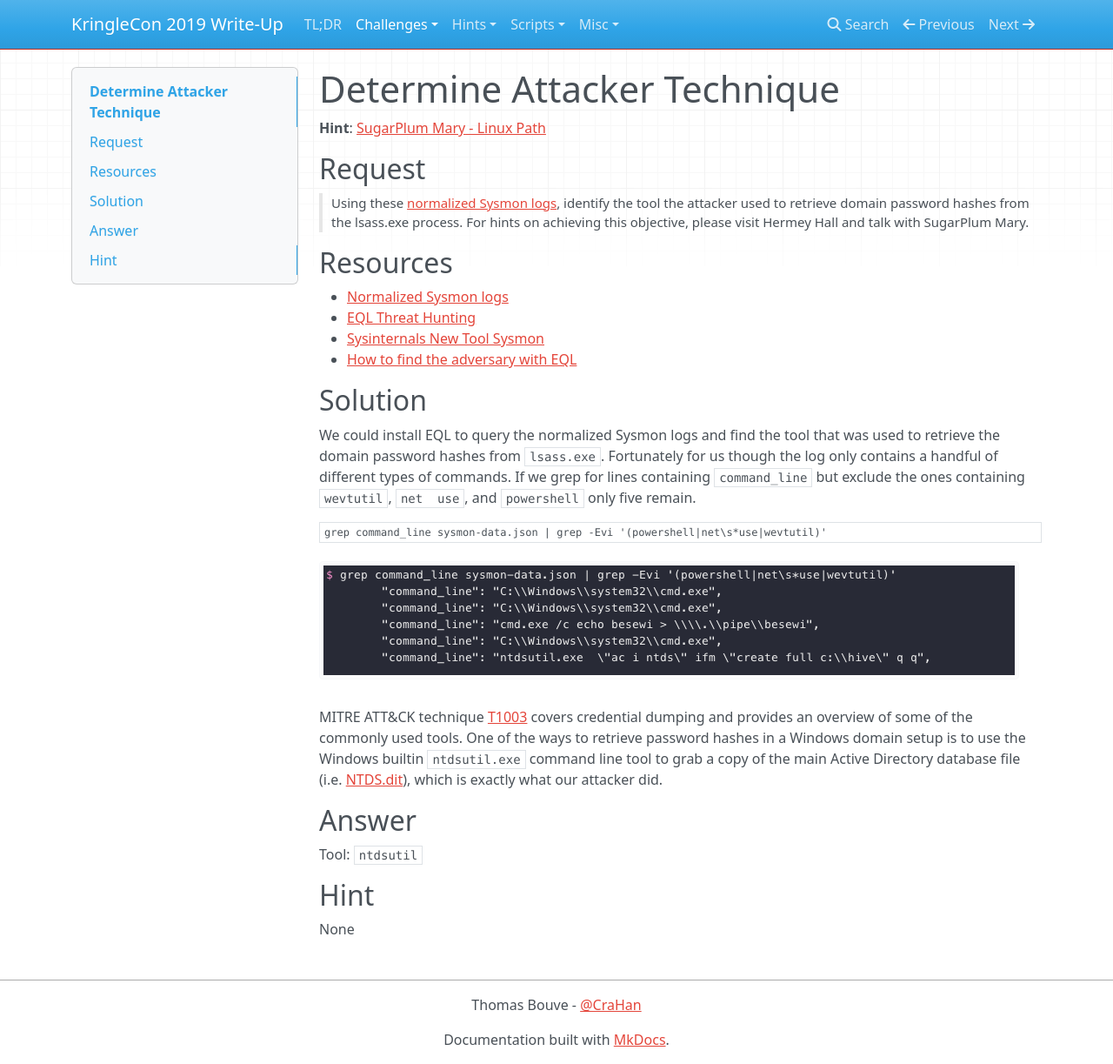
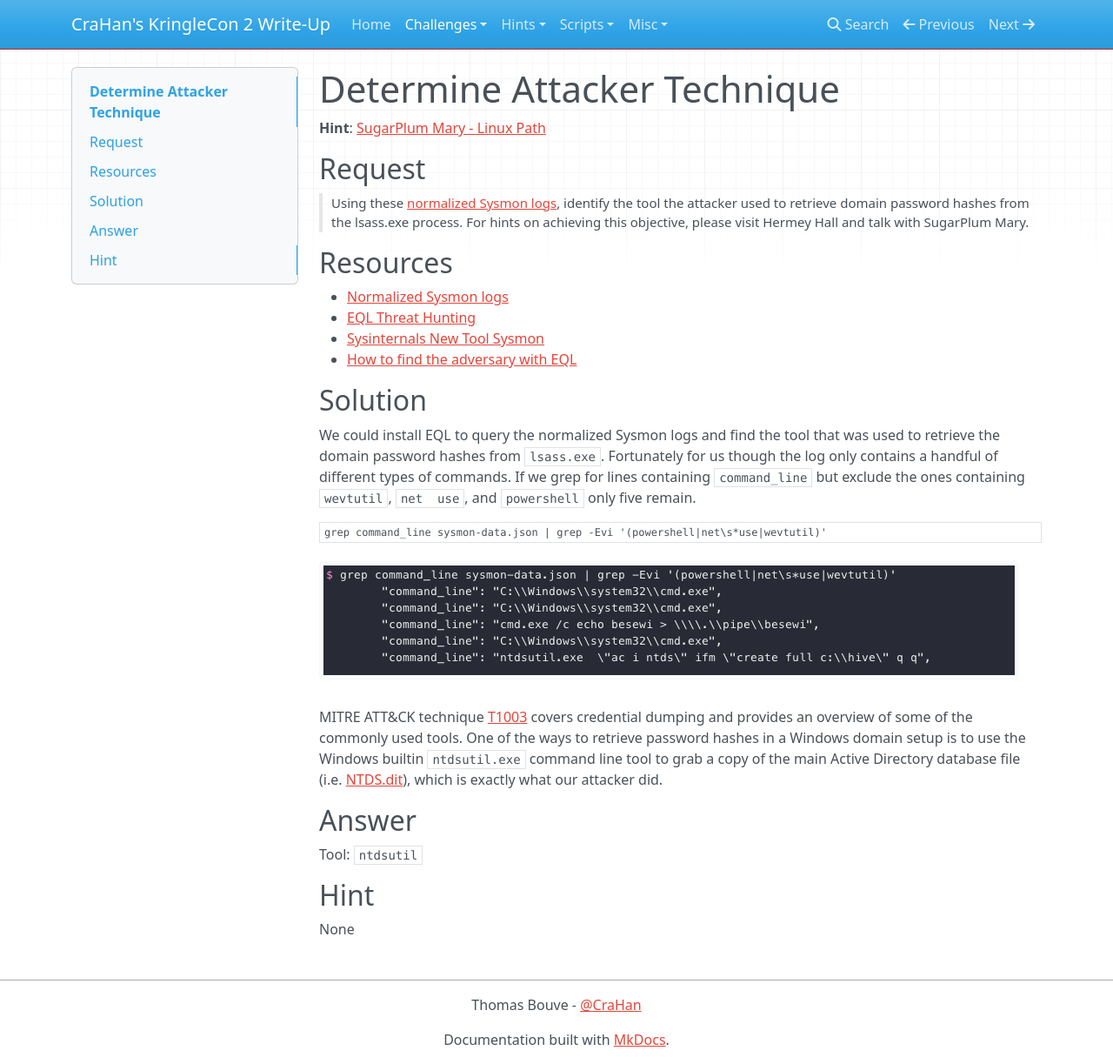
Before and after one commit to crahan/HolidayHackChallenge2019, an MkDocs documentation site: the page built from docs/challenges/c4.md, in a window 1280 px wide and 1223 px high. Shown: the whole window at 87% size. Built offline with MkDocs 1.6.1, drawn with Linux system fonts in a browser that asks for light colours; nearby versions of some CDN libraries; a style sheet for code colours, icons or effects is not loaded.

Commit message:
Updated home page banner and intro.

```diff
--- a/mkdocs.yml
+++ b/mkdocs.yml
@@ -1,4 +1,4 @@
-site_name: KringleCon 2019 Write-Up
+site_name: CraHan's KringleCon 2 Write-Up
 site_author: Thomas Bouve
 copyright: Thomas Bouve - <a href="https://twitter.com/crahan">@CraHan</a>
 theme:
@@ -25,7 +25,7 @@ markdown_extensions:
   - toc:
       permalink: "#"
 nav:
-- TL;DR: 'index.md'
+- Home: 'index.md'
 - Challenges:
   - Talk to Santa & Find the Turtle Doves: 'challenges/c1.md'
   - Unredact Threatening Document: 'challenges/c2.md'
```
